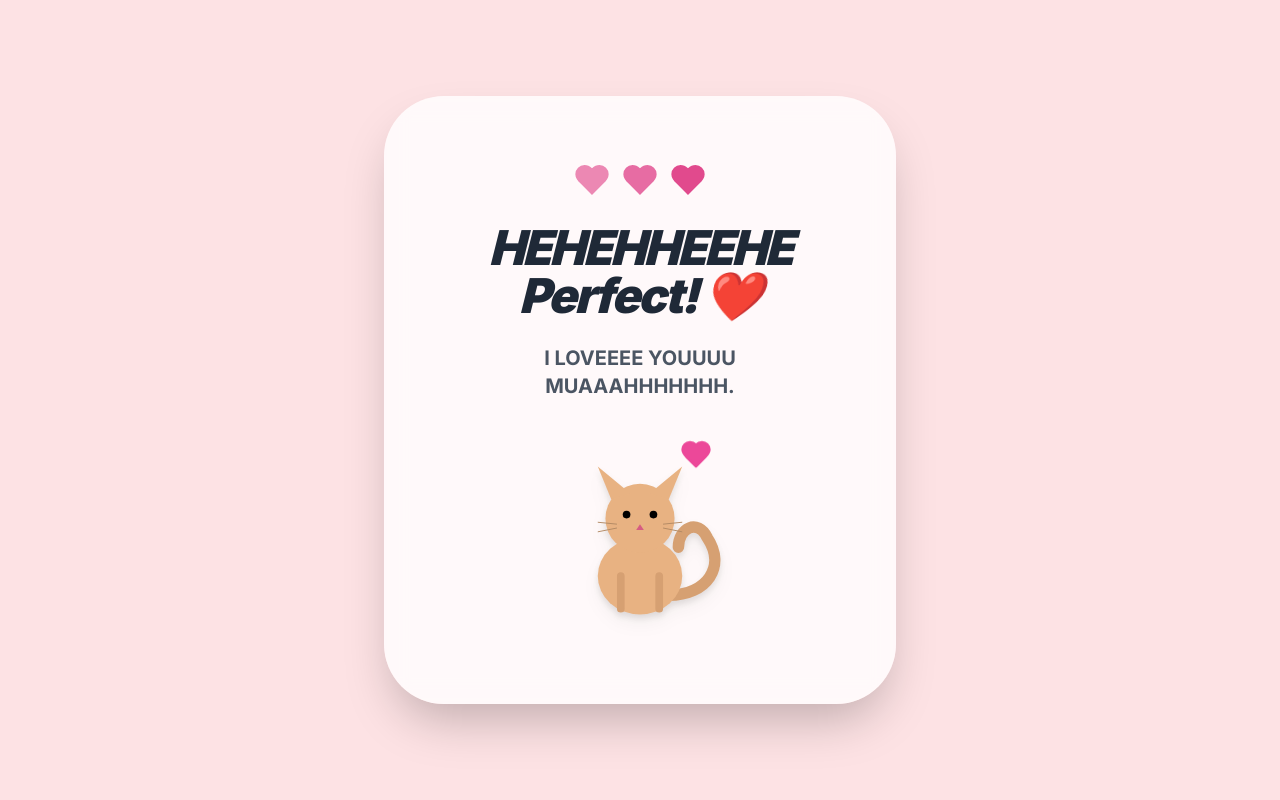
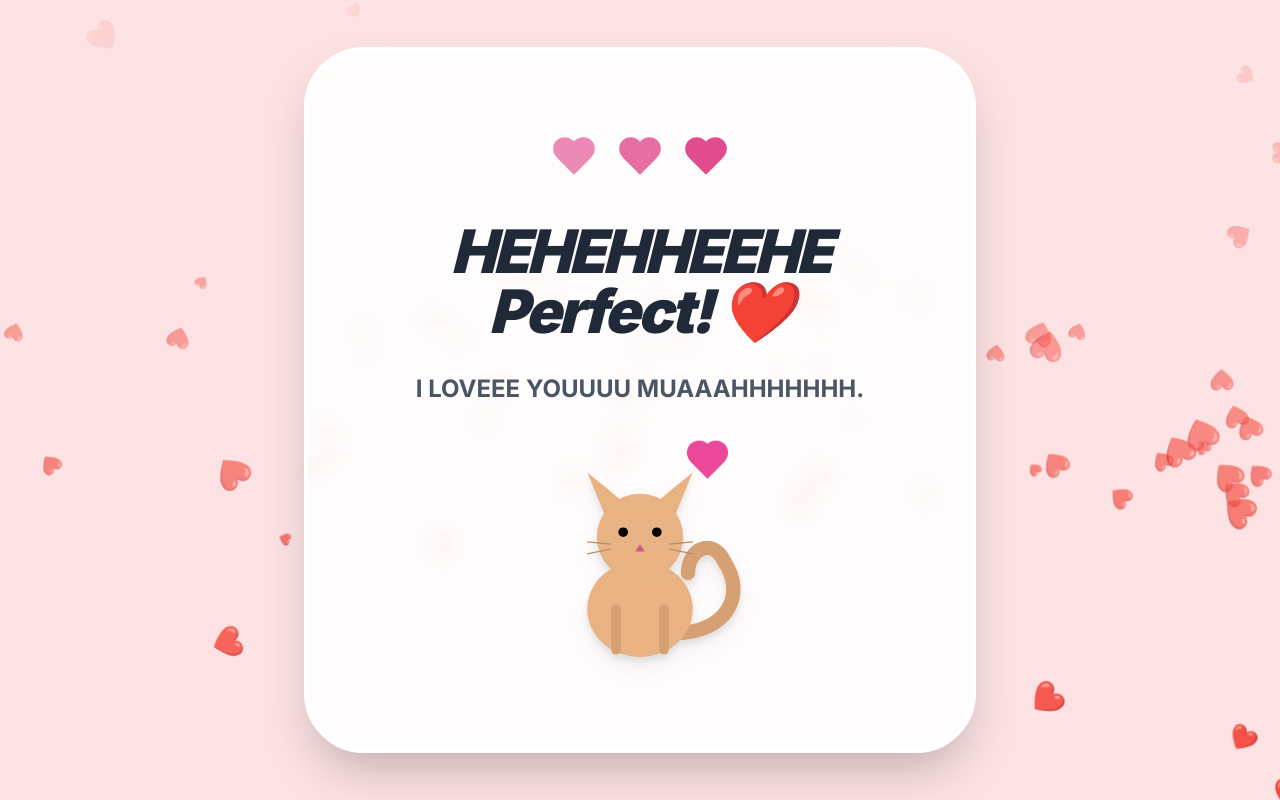
Before and after one commit to theshortsguy69-del/clickme, a plain HTML site: page index.html in a window 1280 px wide. Both pictures are taken after a click on the button "Yes". Drawn offline with nearby package versions, Linux system fonts and the light colour scheme.

Commit message:
Update index.html

```diff
--- a/index.html
+++ b/index.html
@@ -7,25 +7,65 @@
     <script src="https://cdn.tailwindcss.com"></script>
     <style>
         @import url('https://fonts.googleapis.com/css2?family=Inter:wght@400;700;900&display=swap');
+
         body {
             font-family: 'Inter', sans-serif;
+            margin: 0;
+            padding: 0;
             overflow: hidden;
+            background-color: #FDE2E4;
         }
+
+        /* Particle container for full-screen hearts */
+        #heart-particles {
+            position: fixed;
+            top: 0;
+            left: 0;
+            width: 100%;
+            height: 100%;
+            pointer-events: none;
+            z-index: 0;
+        }
+
+        .heart-particle {
+            position: absolute;
+            color: #ff85a1;
+            opacity: 0.6;
+            animation: float-up linear infinite;
+        }
+
+        @keyframes float-up {
+            from { transform: translateY(100vh) rotate(0deg); opacity: 1; }
+            to { transform: translateY(-10vh) rotate(360deg); opacity: 0; }
+        }
+
         .bounce {
             animation: bounce 2s infinite;
         }
+
         @keyframes bounce {
             0%, 100% { transform: translateY(0); }
             50% { transform: translateY(-10px); }
         }
+
+        .glass-card {
+            background: rgba(255, 255, 255, 0.9);
+            backdrop-filter: blur(10px);
+            border: 4px solid white;
+            z-index: 10;
+        }
     </style>
 </head>
-<body class="bg-[#FDE2E4] min-h-screen flex items-center justify-center p-4 select-none">
+<body class="min-h-screen flex items-center justify-center p-4 select-none">
 
-    <div id="mainCard" class="bg-white/95 backdrop-blur-sm p-10 md:p-16 rounded-[60px] shadow-2xl text-center max-w-xl w-full relative border-4 border-white transition-all duration-300">
+    <!-- Particle Background -->
+    <div id="heart-particles"></div>
+
+    <!-- Main Experience -->
+    <div id="mainCard" class="glass-card p-10 md:p-16 rounded-[60px] shadow-2xl text-center max-w-2xl w-full relative transition-all duration-300">
 
         <!-- Sitting Cat SVG -->
-        <div class="relative w-48 h-48 mx-auto mb-4">
+        <div class="relative w-48 h-48 mx-auto mb-6">
             <svg viewBox="0 0 100 100" class="w-full h-full drop-shadow-lg">
                 <path d="M65 85 C 85 85, 95 70, 85 55 C 80 45, 70 50, 70 60" fill="none" stroke="#D6A072" stroke-width="6" stroke-linecap="round" />
                 <ellipse cx="50" cy="75" rx="22" ry="20" fill="#E8B282" />
@@ -44,16 +84,16 @@
                 </g>
             </svg>
             <div class="absolute top-4 right-6 bounce">
-                <svg width="32" height="32" viewBox="0 0 24 24" fill="#EC4899" stroke="#EC4899" stroke-width="2" stroke-linecap="round" stroke-linejoin="round"><path d="M19 14c1.49-1.46 3-3.21 3-5.5A5.5 5.5 0 0 0 16.5 3c-1.76 0-3 .5-4.5 2-1.5-1.5-2.74-2-4.5-2A5.5 5.5 0 0 0 2 8.5c0 2.3 1.5 4.05 3 5.5l7 7Z"/></svg>
+                <svg width="36" height="36" viewBox="0 0 24 24" fill="#EC4899" stroke="#EC4899" stroke-width="2"><path d="M19 14c1.49-1.46 3-3.21 3-5.5A5.5 5.5 0 0 0 16.5 3c-1.76 0-3 .5-4.5 2-1.5-1.5-2.74-2-4.5-2A5.5 5.5 0 0 0 2 8.5c0 2.3 1.5 4.05 3 5.5l7 7Z"/></svg>
             </div>
         </div>
 
-        <h1 class="text-4xl md:text-5xl font-black text-gray-900 mb-10 leading-tight tracking-tight">
+        <h1 class="text-4xl md:text-6xl font-black text-gray-900 mb-12 leading-tight tracking-tight">
             Hunnyyyy will you be my valentine BABY?
         </h1>
 
-        <div class="flex justify-center items-center gap-10 relative min-h-[120px] mb-8">
-            <button id="yesBtn" class="px-12 py-5 bg-[#E91E63] hover:bg-[#C2185B] text-white text-2xl font-black rounded-full shadow-[0_10px_0_0_#ad1457] active:shadow-none active:translate-y-[5px] z-10 whitespace-nowrap transition-transform duration-200">
+        <div class="flex justify-center items-center gap-10 relative min-h-[160px] mb-8">
+            <button id="yesBtn" class="px-14 py-6 bg-[#E91E63] hover:bg-[#C2185B] text-white text-3xl font-black rounded-full shadow-[0_12px_0_0_#ad1457] active:shadow-none active:translate-y-[6px] z-10 whitespace-nowrap transition-transform duration-200">
                 Yes
             </button>
 
@@ -62,21 +102,21 @@
             </button>
         </div>
 
-        <p class="text-gray-400 text-xs font-bold tracking-[0.2em] uppercase opacity-70">
+        <p class="text-gray-400 text-sm font-bold tracking-[0.3em] uppercase opacity-70 mt-8">
             Do not say noooo!!!
         </p>
     </div>
 
     <!-- Success View -->
-    <div id="successCard" class="hidden bg-white/80 backdrop-blur-md p-10 md:p-16 rounded-[60px] shadow-2xl text-center max-w-lg w-full">
-        <div class="mb-6 flex justify-center space-x-2">
-            <svg class="text-pink-600 animate-pulse" width="40" height="40" viewBox="0 0 24 24" fill="currentColor"><path d="M19 14c1.49-1.46 3-3.21 3-5.5A5.5 5.5 0 0 0 16.5 3c-1.76 0-3 .5-4.5 2-1.5-1.5-2.74-2-4.5-2A5.5 5.5 0 0 0 2 8.5c0 2.3 1.5 4.05 3 5.5l7 7Z"/></svg>
-            <svg class="text-pink-600 animate-pulse" width="40" height="40" viewBox="0 0 24 24" fill="currentColor" style="animation-delay: 200ms"><path d="M19 14c1.49-1.46 3-3.21 3-5.5A5.5 5.5 0 0 0 16.5 3c-1.76 0-3 .5-4.5 2-1.5-1.5-2.74-2-4.5-2A5.5 5.5 0 0 0 2 8.5c0 2.3 1.5 4.05 3 5.5l7 7Z"/></svg>
-            <svg class="text-pink-600 animate-pulse" width="40" height="40" viewBox="0 0 24 24" fill="currentColor" style="animation-delay: 400ms"><path d="M19 14c1.49-1.46 3-3.21 3-5.5A5.5 5.5 0 0 0 16.5 3c-1.76 0-3 .5-4.5 2-1.5-1.5-2.74-2-4.5-2A5.5 5.5 0 0 0 2 8.5c0 2.3 1.5 4.05 3 5.5l7 7Z"/></svg>
+    <div id="successCard" class="hidden glass-card p-12 md:p-20 rounded-[60px] shadow-2xl text-center max-w-2xl w-full animate-in fade-in zoom-in duration-500">
+        <div class="mb-10 flex justify-center space-x-4">
+            <svg class="text-pink-600 animate-pulse" width="50" height="50" viewBox="0 0 24 24" fill="currentColor"><path d="M19 14c1.49-1.46 3-3.21 3-5.5A5.5 5.5 0 0 0 16.5 3c-1.76 0-3 .5-4.5 2-1.5-1.5-2.74-2-4.5-2A5.5 5.5 0 0 0 2 8.5c0 2.3 1.5 4.05 3 5.5l7 7Z"/></svg>
+            <svg class="text-pink-600 animate-pulse" width="50" height="50" viewBox="0 0 24 24" fill="currentColor" style="animation-delay: 200ms"><path d="M19 14c1.49-1.46 3-3.21 3-5.5A5.5 5.5 0 0 0 16.5 3c-1.76 0-3 .5-4.5 2-1.5-1.5-2.74-2-4.5-2A5.5 5.5 0 0 0 2 8.5c0 2.3 1.5 4.05 3 5.5l7 7Z"/></svg>
+            <svg class="text-pink-600 animate-pulse" width="50" height="50" viewBox="0 0 24 24" fill="currentColor" style="animation-delay: 400ms"><path d="M19 14c1.49-1.46 3-3.21 3-5.5A5.5 5.5 0 0 0 16.5 3c-1.76 0-3 .5-4.5 2-1.5-1.5-2.74-2-4.5-2A5.5 5.5 0 0 0 2 8.5c0 2.3 1.5 4.05 3 5.5l7 7Z"/></svg>
         </div>
-        <h1 class="text-5xl font-black text-gray-800 mb-6 tracking-tighter italic"> HEHEHHEEHE Perfect! ❤️</h1>
-        <p class="text-xl text-gray-600 font-semibold mb-8">I LOVEEEE YOUUUU MUAAAHHHHHHH.</p>
-        <div id="catContainerSuccess"></div>
+        <h1 class="text-6xl font-black text-gray-800 mb-8 tracking-tighter italic">HEHEHHEEHE Perfect! ❤️</h1>
+        <p class="text-2xl text-gray-600 font-semibold mb-12">I LOVEEE YOUUUU MUAAAHHHHHHH.</p>
+        <div id="catContainerSuccess" class="scale-125"></div>
     </div>
 
     <script>
@@ -85,13 +125,32 @@
         const mainCard = document.getElementById('mainCard');
         const successCard = document.getElementById('successCard');
         const catContainerSuccess = document.getElementById('catContainerSuccess');
+        const particlesContainer = document.getElementById('heart-particles');
 
         let yesScale = 1;
-        const maxScale = 3.5;
+        const maxScale = 4.0;
         let isMoving = false;
 
+        // Particle generator
+        function createHeart() {
+            const heart = document.createElement('div');
+            heart.className = 'heart-particle';
+            heart.innerHTML = '❤️';
+            heart.style.left = Math.random() * 100 + 'vw';
+            heart.style.fontSize = (Math.random() * 20 + 10) + 'px';
+            const duration = Math.random() * 3 + 4;
+            heart.style.animationDuration = duration + 's';
+            particlesContainer.appendChild(heart);
+
+            setTimeout(() => {
+                heart.remove();
+            }, duration * 1000);
+        }
+
+        setInterval(createHeart, 300);
+
         function moveNoButton() {
-            const padding = 50;
+            const padding = 100;
             const maxX = (window.innerWidth / 2) - padding;
             const maxY = (window.innerHeight / 2) - padding;
 
@@ -107,11 +166,11 @@
 
             noBtn.style.transform = `translate(calc(-50% + ${newX}px), calc(-50% + ${newY}px))`;
 
-            yesScale = Math.min(yesScale + 0.15, maxScale);
+            yesScale = Math.min(yesScale + 0.2, maxScale);
             yesBtn.style.transform = `scale(${yesScale})`;
 
-            if (yesScale > 3) {
-                noBtn.style.opacity = '0.3';
+            if (yesScale > 3.5) {
+                noBtn.style.opacity = '0.2';
             }
         }
 
@@ -123,6 +182,11 @@
             successCard.classList.remove('hidden');
             const cat = document.querySelector('.relative.w-48.h-48');
             catContainerSuccess.appendChild(cat);
+
+            // Celebration: burst of hearts
+            for(let i=0; i<50; i++) {
+                setTimeout(createHeart, Math.random() * 500);
+            }
         });
 
         window.addEventListener('resize', () => {
```
